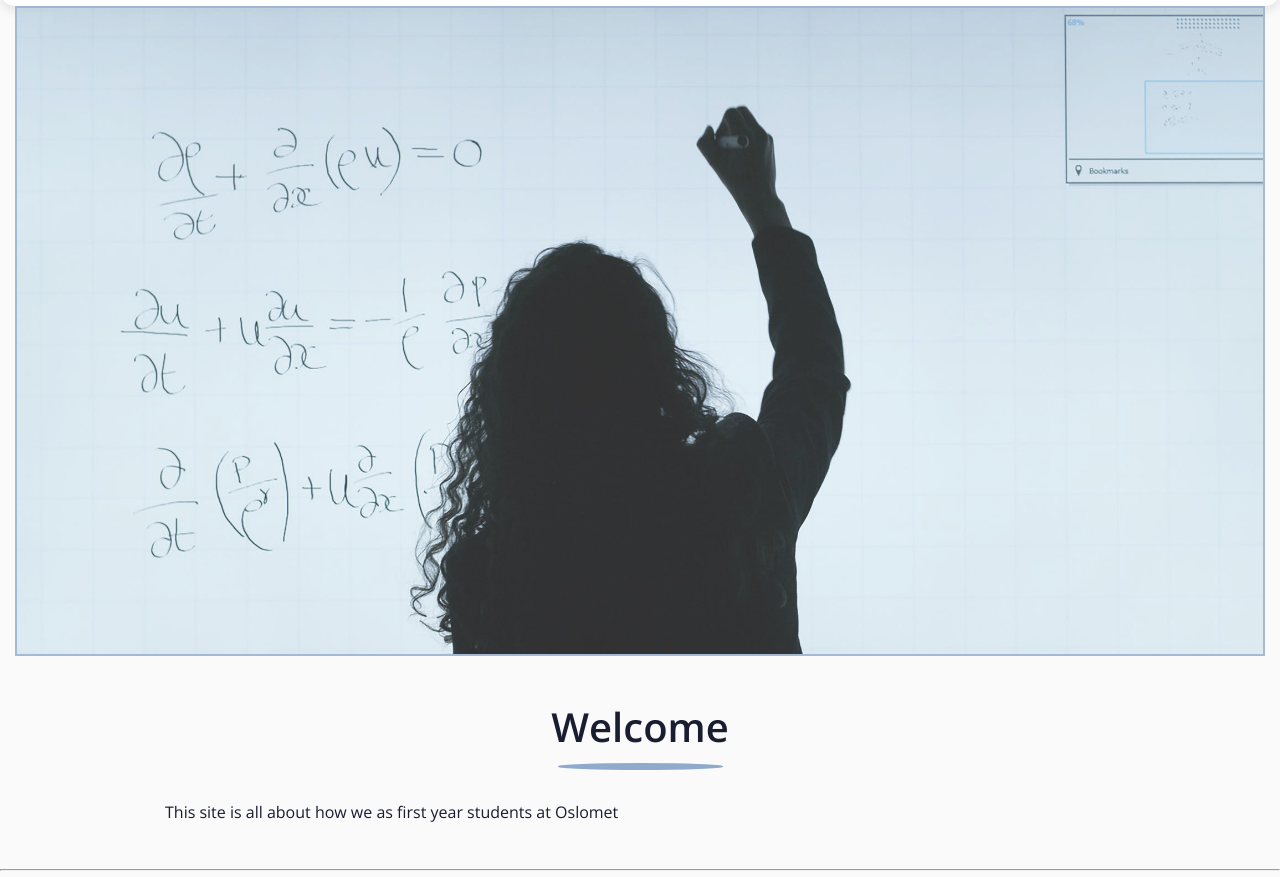
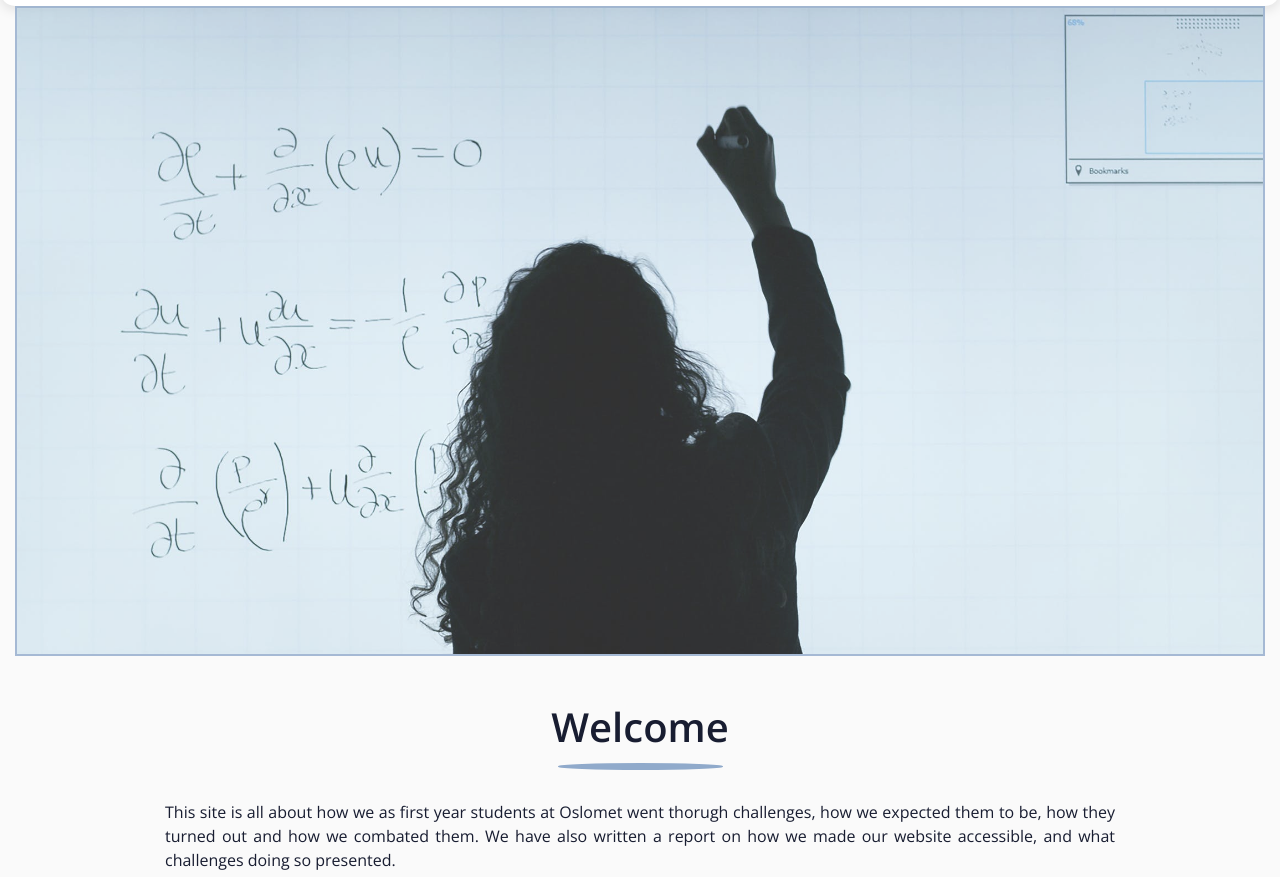
Before and after one commit to sohaibas/final-proj, a plain HTML site: page index.html in a window 1280 px wide. Shown: the part 75-952 px from the top of the page. Drawn offline with nearby package versions, Linux system fonts and the light colour scheme.

Commit message:
Update index.html

```diff
--- a/index.html
+++ b/index.html
@@ -43,6 +43,9 @@
         <div class="intro-text">
           <p>
             This site is all about how we as first year students at Oslomet
+            went thorugh challenges, how we expected them to be, how they turned
+            out and how we combated them. We have also written a report on how we made
+            our website accessible, and what challenges doing so presented.
 
           </p>
         </div>
```
